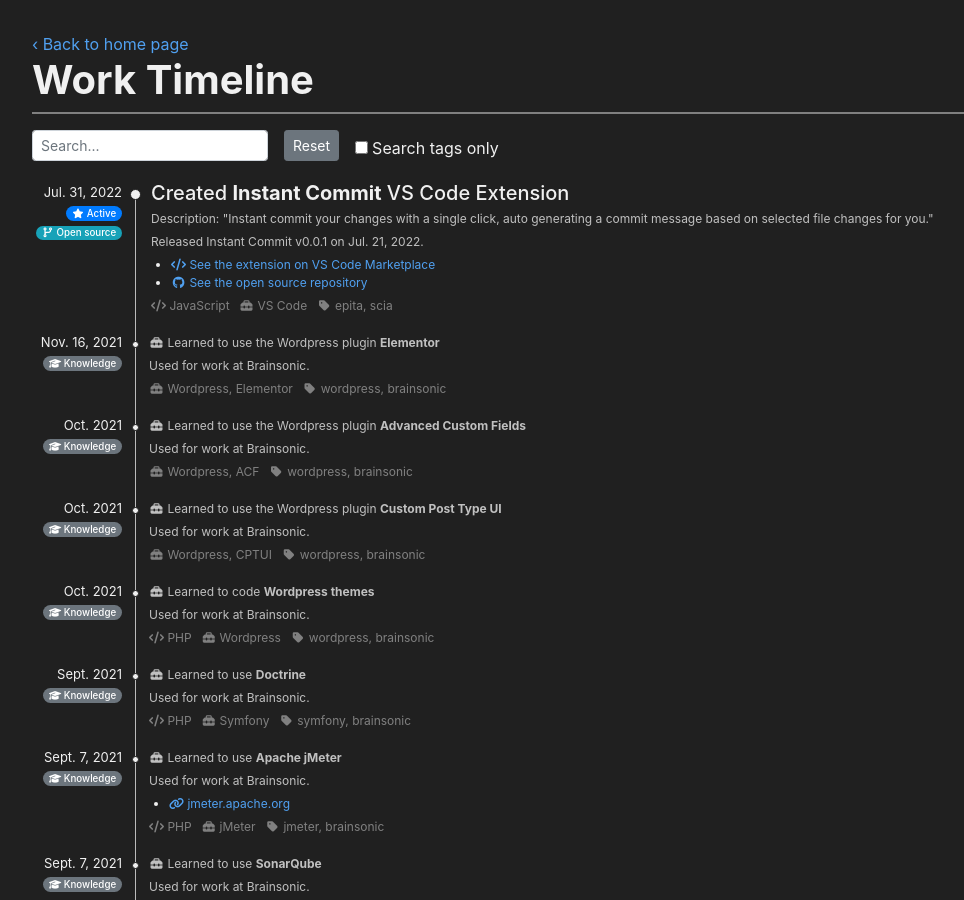
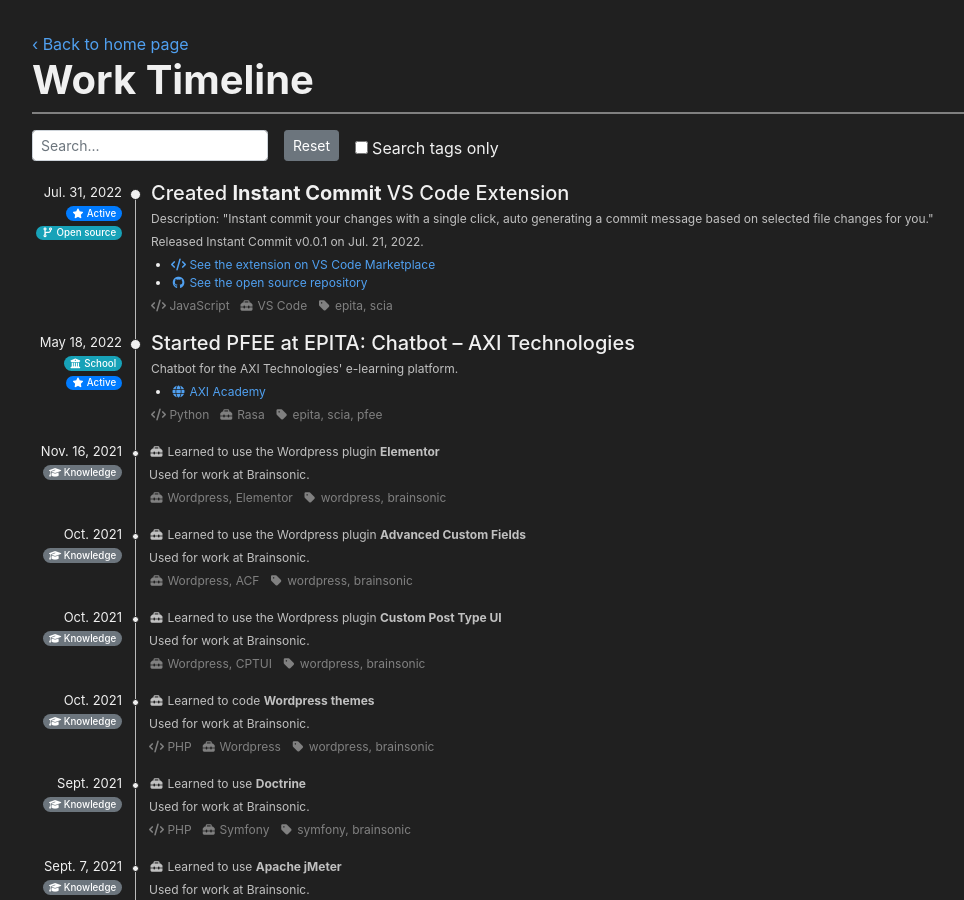
Before and after one commit to matiboux/matiboux.me, a Jekyll site: the page built from timeline.html, in a window 1280 px wide and 900 px high. Shown: the whole window, without its empty margins (53-1017 px from the left). Built offline with Jekyll 4.4.1, drawn with Linux system fonts in a browser that asks for light colours; nearby versions of some CDN libraries.

Commit message:
Add EPITA PFEE in timeline

```diff
--- a/_data/timeline.yml
+++ b/_data/timeline.yml
@@ -28,6 +28,20 @@
   status: active
   opensource: true
   tags: [epita, scia]
+
+- title: "Started PFEE at EPITA: Chatbot – AXI Technologies"
+  description:
+  - Chatbot for the AXI Technologies' e-learning platform.
+  links:
+  - title: <i class="fas fa-globe fa-fw"></i> AXI Academy
+    href: https://axiacademy.fr/
+  date: May 18, 2022
+  languages: [Python]
+  tools: [Rasa]
+  category: school
+  status: active
+  opensource: false
+  tags: [epita, scia, pfee]
 
 - description:
   - <i class="fas fa-toolbox fa-fw"></i> Learned to use the Wordpress plugin <b>Elementor</b>
```
